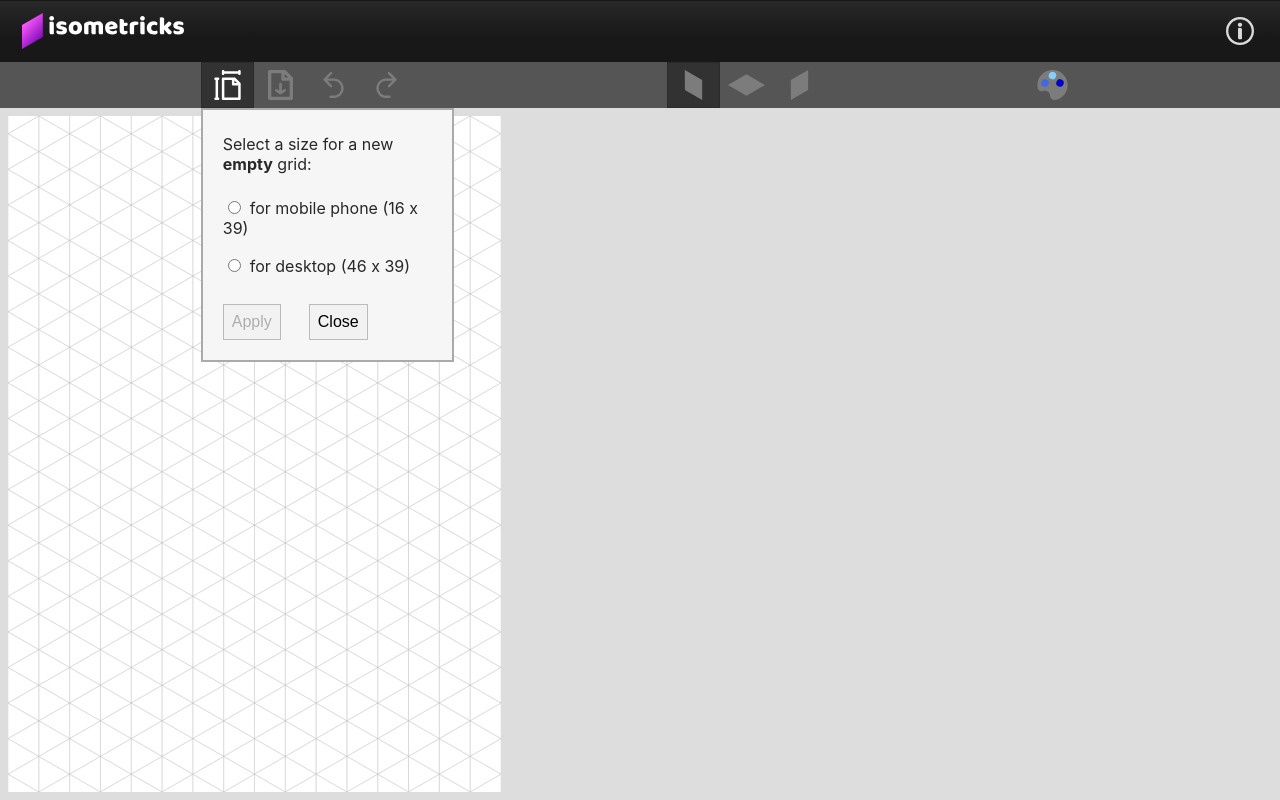
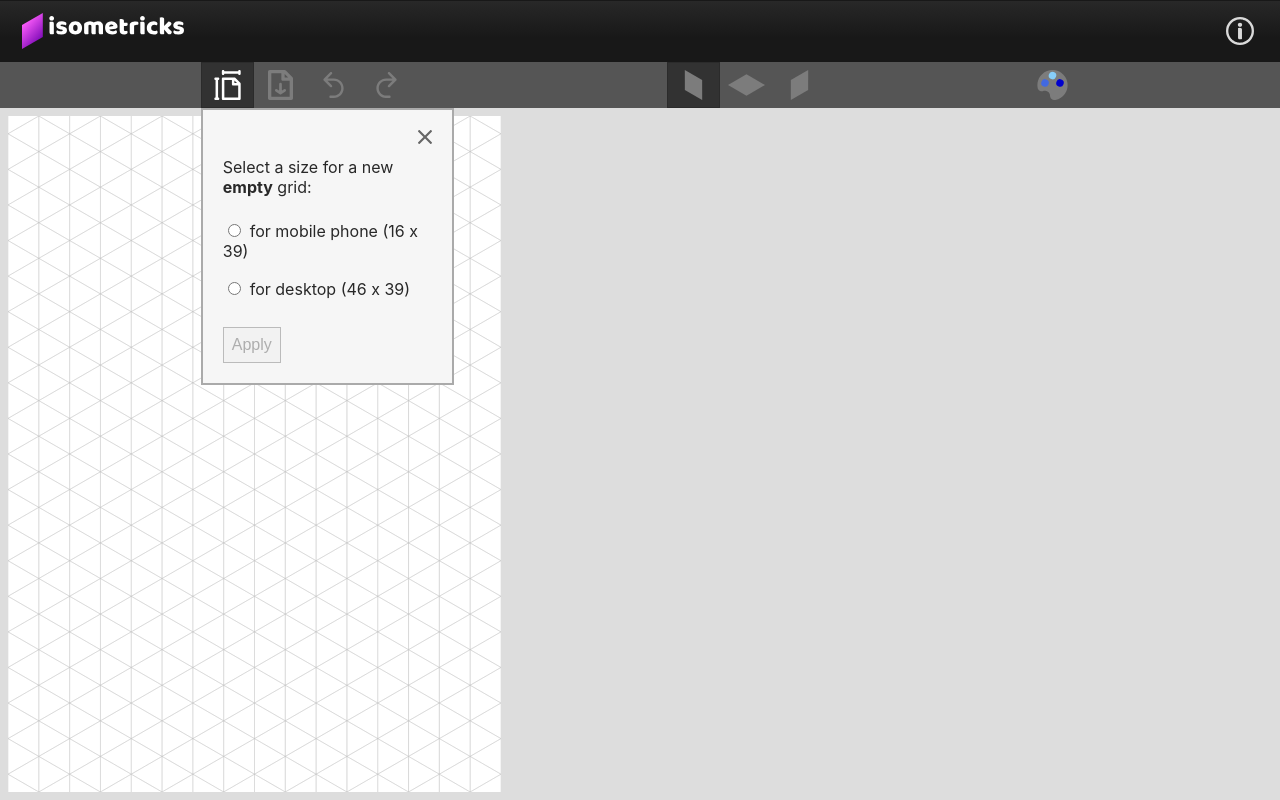
Before and after one commit to NicolasLetellier/isometricks, a React (Create React App) app: page / in a window 1280 px wide. Both pictures are taken after a click on the button 227 px from the left and 85 px from the top of the page. Built offline with nearby package versions, Linux system fonts and the light colour scheme.

Commit message:
integrate CloseDropdownButton to GridSize dropdown

```diff
--- a/src/editor/toolbar/GridSize.css
+++ b/src/editor/toolbar/GridSize.css
@@ -10,13 +10,13 @@
   position: relative;
   box-sizing: border-box;
   max-width: 253px;
-  padding: 8px 20px 20px 20px;
+  padding: 20px;
   border: 2px solid #aaaaaa;
   background-color: #f6f6f6;
 }
 
-.grid-size-dropdown p {
-  margin-bottom: 24px;
+.grid-size-dropdown p.size-instructions {
+  margin: 0 0 24px 0;
 }
 
 .radio-component {
@@ -34,3 +34,15 @@
   margin-top: 10px;
   margin-right: 28px;
 }
+
+.dialog-btn, .dialog-btn[disabled]:hover {
+  padding: 8px;
+  background-color: #f2f2f2;
+  font-size: 1em;
+  border: 1px solid #bbbbbb;
+}
+
+.dialog-btn:hover {
+  background-color: #eaeaea;
+  border: 1px solid #aaaaaa;
+}
--- a/src/editor/toolbar/GridSize.js
+++ b/src/editor/toolbar/GridSize.js
@@ -1,5 +1,7 @@
 
 import React, { useState } from 'react';
+
+import CloseDropdownButton from './CloseDropdownButton';
 
 import './GridSize.css';
 
@@ -56,7 +58,10 @@ function GridSize({
       {onDialog === 'grid size' && (
         <div className="grid-size-wrapper">
           <div className="grid-size-dropdown">
-            <p>
+            <CloseDropdownButton
+              onClick={closeDialog}
+            />
+            <p className="size-instructions">
               Select a size for a new <strong>empty</strong> grid:
             </p>
             <div className="radio-component">
@@ -95,13 +100,6 @@ function GridSize({
             >
               Apply
             </button>
-            <button
-              type="button"
-              className="close-grid-size dialog-btn"
-              onClick={() => closeDialog()}
-            >
-              Close
-            </button>
           </div>
         </div>
       )}
--- a/src/editor/toolbar/Palette.js
+++ b/src/editor/toolbar/Palette.js
@@ -2,6 +2,7 @@
 import React, { useState } from 'react';
 
 import CloseDropdownButton from './CloseDropdownButton';
+
 import colorValidator from './colorValidator';
 
 import './Palette.css';
--- a/src/editor/toolbar/Toolbar.css
+++ b/src/editor/toolbar/Toolbar.css
@@ -50,20 +50,6 @@
   vertical-align: top; /* to fix misalignement after padding re-calculation */
 }
 
-/* used in dialog window opening when size or color selection */
-.Toolbar .dialog-btn, .Toolbar .dialog-btn[disabled]:hover {
-  padding: 8px;
-  background-color: #f2f2f2;
-  font-size: 1em;
-  border: 1px solid #bbbbbb;
-}
-
-.Toolbar .dialog-btn:hover {
-  background-color: #eaeaea;
-  border: 1px solid #aaaaaa;
-}
-
-
 .Toolbar .top {
   /* button width for top face is limiting/defining svg size, when
   for left and right it's the button height. Here width 53 px is calculated
```
